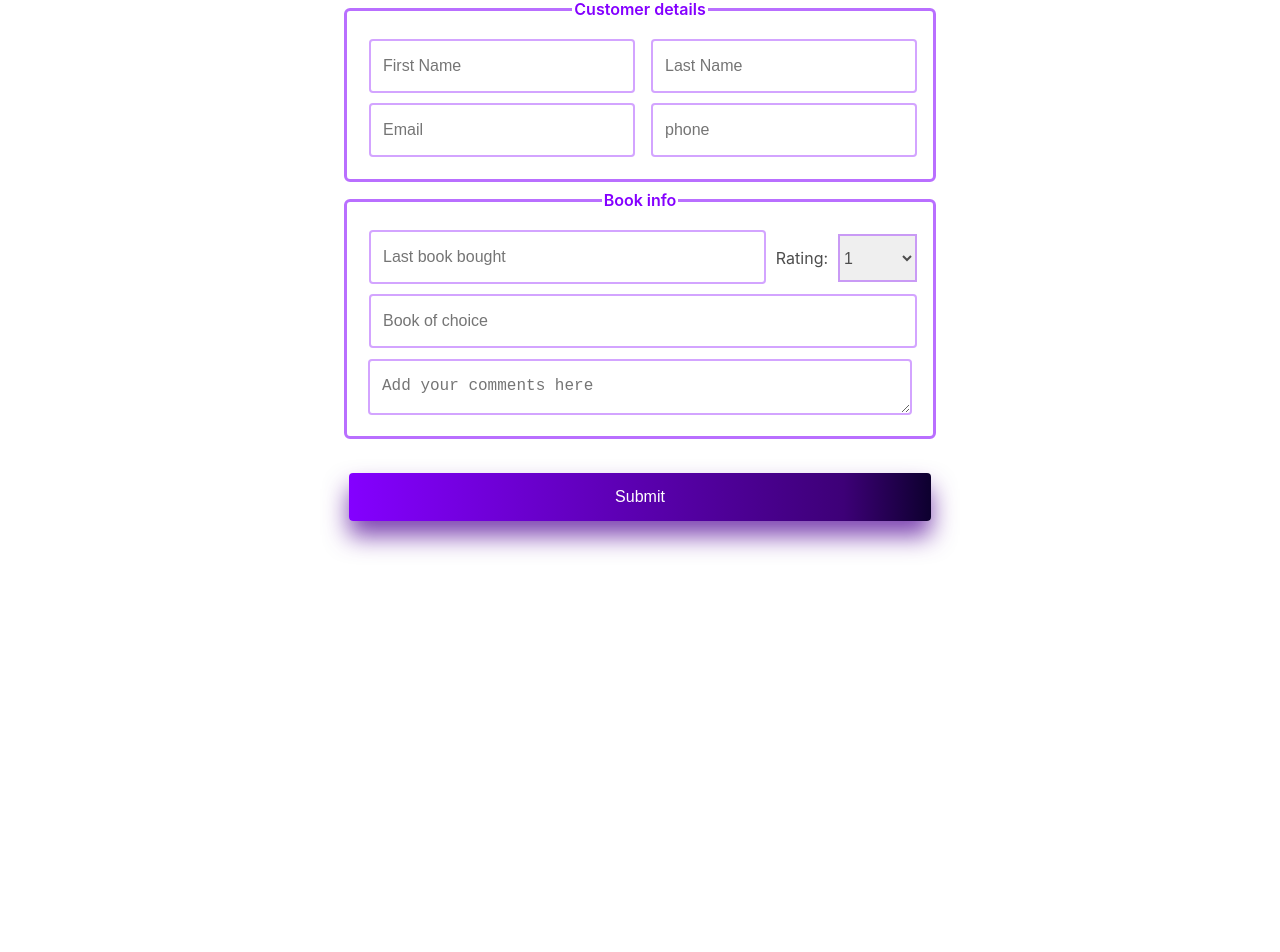
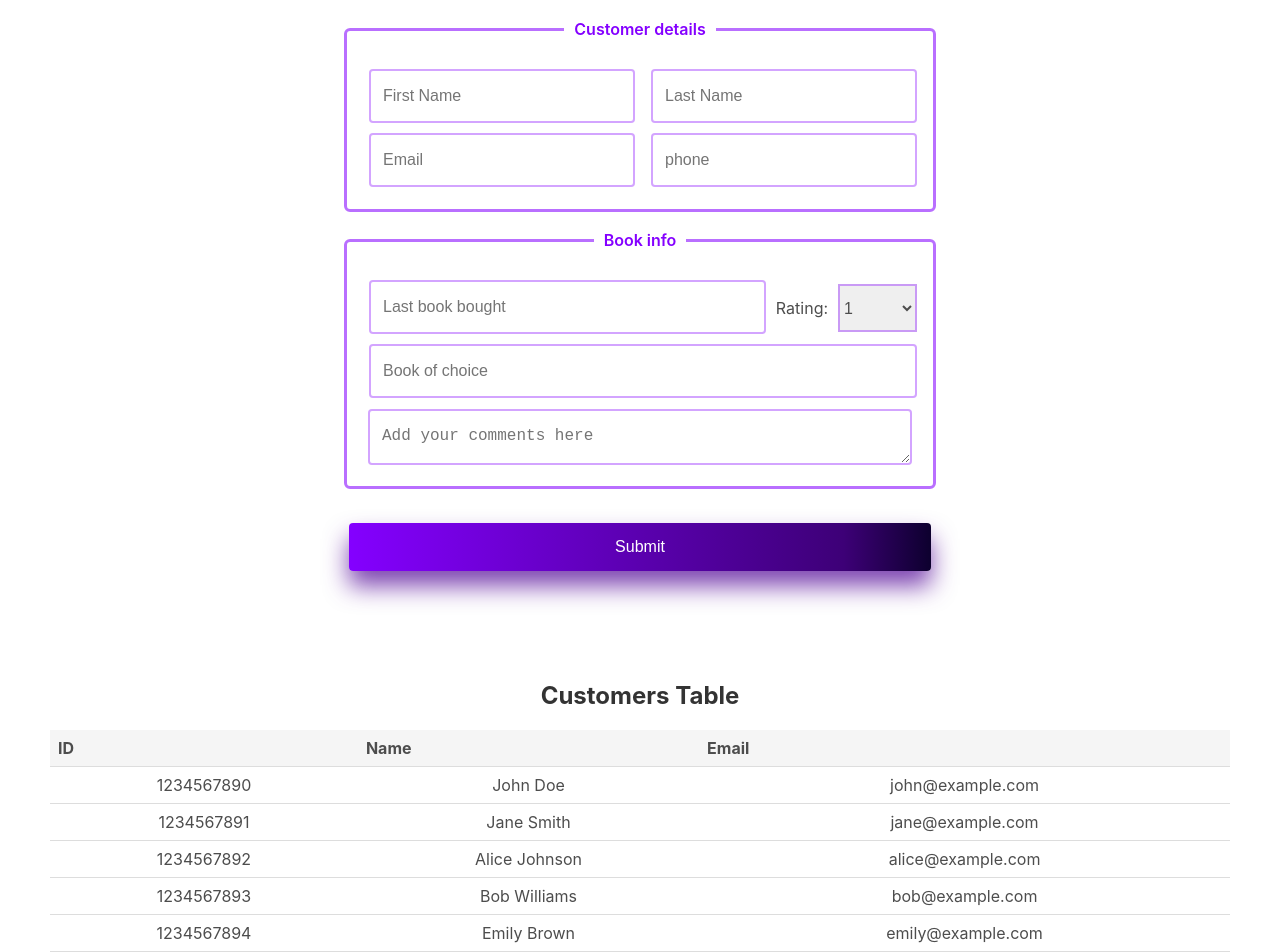
Before and after one commit to madgrv/store-loyalty-program-app, a React (Create React App) app: page / in a window 1280 px wide. Shown: the part 177-1129 px from the top of the page. Before the commit the page ends 800 px from the top, so only its background shows below. Built offline with nearby package versions, Linux system fonts and the light colour scheme.

Commit message:
Added data table display

```diff
--- /dev/null
+++ b/src/Data.json
@@ -0,0 +1,68 @@
+[
+    {
+      "id": 1234567890,
+      "firstName": "John",
+      "lastName": "Doe",
+      "email": "john@example.com",
+      "phone": "1234567890",
+      "bookBought": "The Great Gatsby",
+      "bookOfChoice": "To Kill a Mockingbird",
+      "comments": "Great service!",
+      "starRating": "5"
+    },
+    {
+      "id": 1234567891,
+      "firstName": "Jane",
+      "lastName": "Smith",
+      "email": "jane@example.com",
+      "phone": "9876543210",
+      "bookBought": "Harry Potter and the Sorcerer's Stone",
+      "bookOfChoice": "1984",
+      "comments": "Very helpful staff!",
+      "starRating": "4"
+    },
+    {
+      "id": 1234567892,
+      "firstName": "Alice",
+      "lastName": "Johnson",
+      "email": "alice@example.com",
+      "phone": "5555555555",
+      "bookBought": "Pride and Prejudice",
+      "bookOfChoice": "The Catcher in the Rye",
+      "comments": "Excellent experience!",
+      "starRating": "5"
+    },
+    {
+      "id": 1234567893,
+      "firstName": "Bob",
+      "lastName": "Williams",
+      "email": "bob@example.com",
+      "phone": "7777777777",
+      "bookBought": "The Hobbit",
+      "bookOfChoice": "Brave New World",
+      "comments": "Top-notch service!",
+      "starRating": "4"
+    },
+    {
+      "id": 1234567894,
+      "firstName": "Emily",
+      "lastName": "Brown",
+      "email": "emily@example.com",
+      "phone": "9999999999",
+      "bookBought": "The Lord of the Rings",
+      "bookOfChoice": "Animal Farm",
+      "comments": "Friendly and knowledgeable staff!",
+      "starRating": "5"
+    },
+    {
+      "id": 1234567895,
+      "firstName": "Michael",
+      "lastName": "Davis",
+      "email": "michael@example.com",
+      "phone": "4444444444",
+      "bookBought": "To Kill a Mockingbird",
+      "bookOfChoice": "The Great Gatsby",
+      "comments": "Wonderful selection!",
+      "starRating": "4"
+    }
+]
--- a/src/components/CustomersTable.js
+++ b/src/components/CustomersTable.js
@@ -1,11 +1,11 @@
 import React from 'react';
 import styles from '../styles/customersTable.module.css';
+import data from '../Data.json';
+
+
 
 export default function CustomersTable() {
-  const data = [
-    { id: 1, name: 'John Doe', email: 'john@example.com' },
-    { id: 2, name: 'Jane Smith', email: 'jane@example.com' },
-  ];
+
 
   return (
     <div className={styles.customersTable}>
@@ -22,7 +22,7 @@ export default function CustomersTable() {
           {data.map((customer) => (
             <tr key={customer.id}>
               <td>{customer.id}</td>
-              <td>{customer.name}</td>
+              <td>{`${customer.firstName} ${customer.lastName}`}</td>
               <td>{customer.email}</td>
             </tr>
           ))}
--- a/src/components/Form.js
+++ b/src/components/Form.js
@@ -51,7 +51,7 @@ export default function Form() {
         // Send the formDataObject to the API
         // You can use fetch or any other library for making API requests
 
-        // console.log(formDataObject); // For testing purposes
+        // console.log(formDataObject);
 
         // Add the new data to the array
         setDataList([...dataList, formDataObject]);
--- a/src/components/TableContainer.js
+++ b/src/components/TableContainer.js
@@ -1,13 +1,13 @@
-import React, { useState } from 'react';
+import React from 'react';
+import styles from '../styles/tableContainer.module.css'
 import CustomersTable from "./CustomersTable"
 
 
-const TableContainer = ({ data }) => {
-  const [isLoggedIn, setIsLoggedIn] = useState(false);
-
+const TableContainer = () => {
   return (
-    <div>
-        {isLoggedIn && <CustomersTable />}
+<div className={styles.tableContainer}>
+      <CustomersTable />
+        {/* {isLoggedIn && <CustomersTable />} */}
     </div>
   );
 };
--- a/src/styles/form.module.css
+++ b/src/styles/form.module.css
@@ -15,12 +15,12 @@ input, textarea {
     padding: 10px;
     margin: 10px;
     border: 3px solid #8400ff90;
-    /* padding: 22px; */
+    /* border: none; */
     font-size: 16px;
   }
 
   legend {
-    /* padding: 20px; */
+    padding: 10px;
     color: #8400ff;
     font-weight: 600;
     font-size: 16px;
@@ -30,8 +30,11 @@ input, textarea {
     display: flex;
     flex-direction: column;
     margin: auto;
-    margin-top: 60px;
+    margin-top: 30px;
     max-width: 600px;
+    /* box-shadow: 0 15px 25px #540b99c2;
+    border-radius: 4px; */
+    padding: 40px;
   }
 
   .formRow {
--- a/src/styles/header.module.css
+++ b/src/styles/header.module.css
@@ -10,7 +10,8 @@
     background: linear-gradient(to right, #0d002e -8%, #8400ff 40%, #3d0077 90%, #0d002e 105%);
     box-shadow: 0 10px 20px 0 rgb(106, 0, 255), 0 15px 20px 0 rgb(144, 0, 255), 0 3px 10px 0 rgb(0, 255, 187);
     /* adds multiple shadows */
-
+    backdrop-filter: blur(8px);
+    opacity: 0.9;
   }
 
   .headerTitle {
--- /dev/null
+++ b/src/styles/tableContainer.module.css
@@ -0,0 +1,5 @@
+
+
+.tableContainer {
+    margin: 50px;
+}
```
Also changed, not shown: 2 other files (tests, documents, lock files or other folders).
